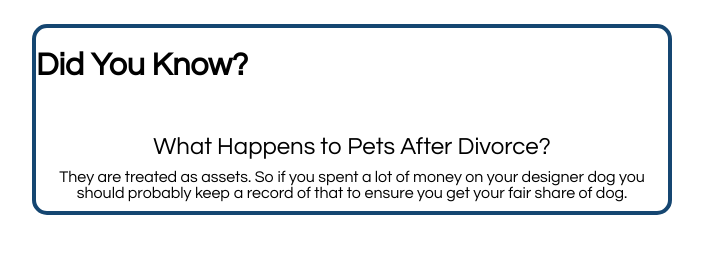
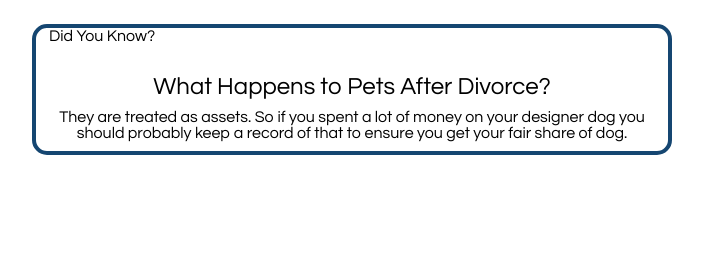
Before and after one commit to reing7299/did-you-know, a plain HTML site: page horizontalnew.html in a window 1280 px wide. Shown: the whole page, without its empty margins (56-759 px from the left). Drawn offline with Linux system fonts and the light colour scheme.

Commit message:
Update horizontalnew.html

```diff
--- a/horizontalnew.html
+++ b/horizontalnew.html
@@ -6,7 +6,7 @@
 </head>
 <body>
 <div class="grid-container">
-<h1>Did You Know?</h1>
+<span>Did You Know?</span>
   <div class="question">What Happens to Pets After Divorce?</div>
   <div class="answer">They are treated as assets. So if you spent a lot of money on your designer dog you should probably keep a record of that to ensure you get your fair share of dog. </div>
    </div>
```
